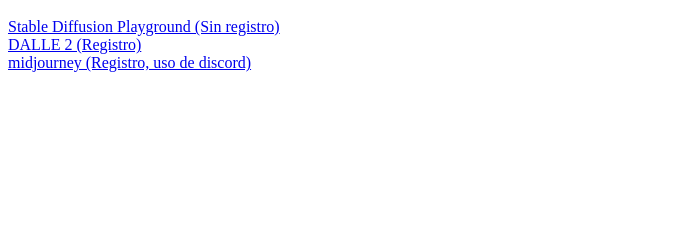
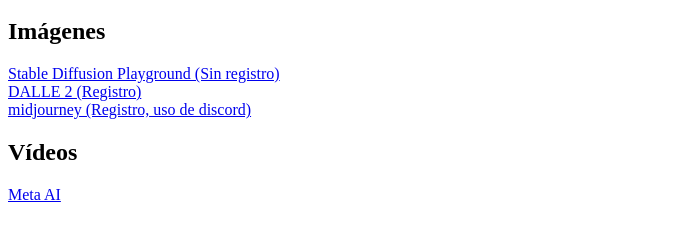
Before and after one commit to profeInformatica101/InteligenciaArtificial, a plain HTML site: page createImage.html in a window 1280 px wide. Shown: the part 146-384 px from the top of the page, without its empty margins (0-689 px from the left). Drawn offline with Linux system fonts and the light colour scheme.

Commit message:
Update createImage.html

```diff
--- a/createImage.html
+++ b/createImage.html
@@ -4,10 +4,11 @@
   <h1>Vídeo</h1>
 <a href="https://www.youtube.com/watch?v=sH-wu2qIzAE"> Inteligencia artificial: cómo las computadoras aprenden a convertir nuestras palabras en imágenes </a>
   <h1>Aplicaciones</h1>
+  <h2>Imágenes</h2>
 <a href="https://stablediffusionweb.com/#demo">Stable Diffusion Playground (Sin registro)</a> <br>
 <a href="https://openai.com/dall-e-2/">DALLE 2 (Registro)</a> <br>
 <a href="https://midjourney.com">midjourney (Registro, uso de discord)</a> <br>
-
-
+<h2>Vídeos</h2>
+  <a href="https://makeavideo.studio/">Meta AI</a>
 </body>
 </html>
```
